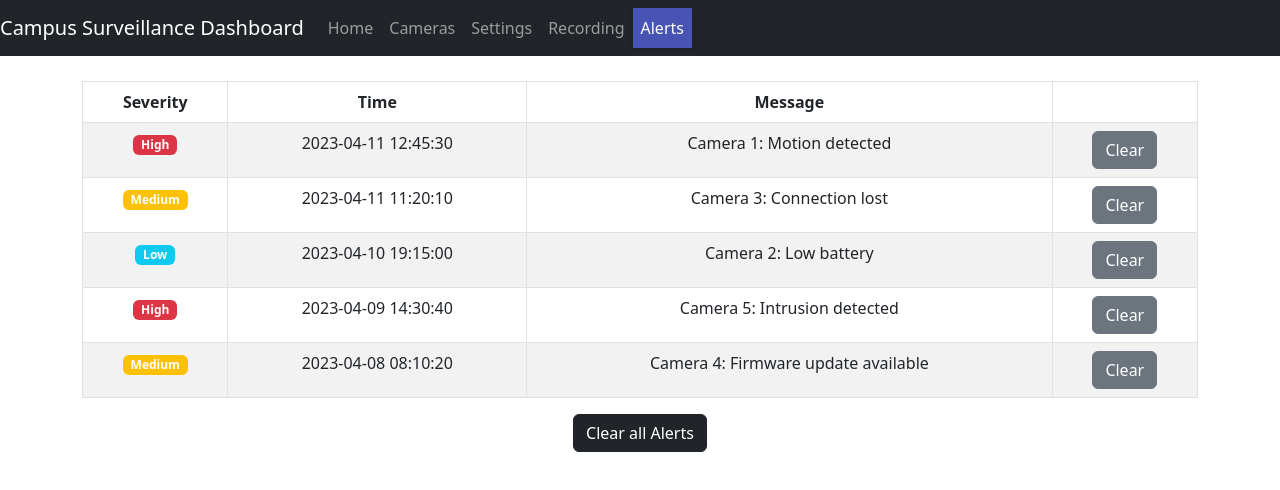
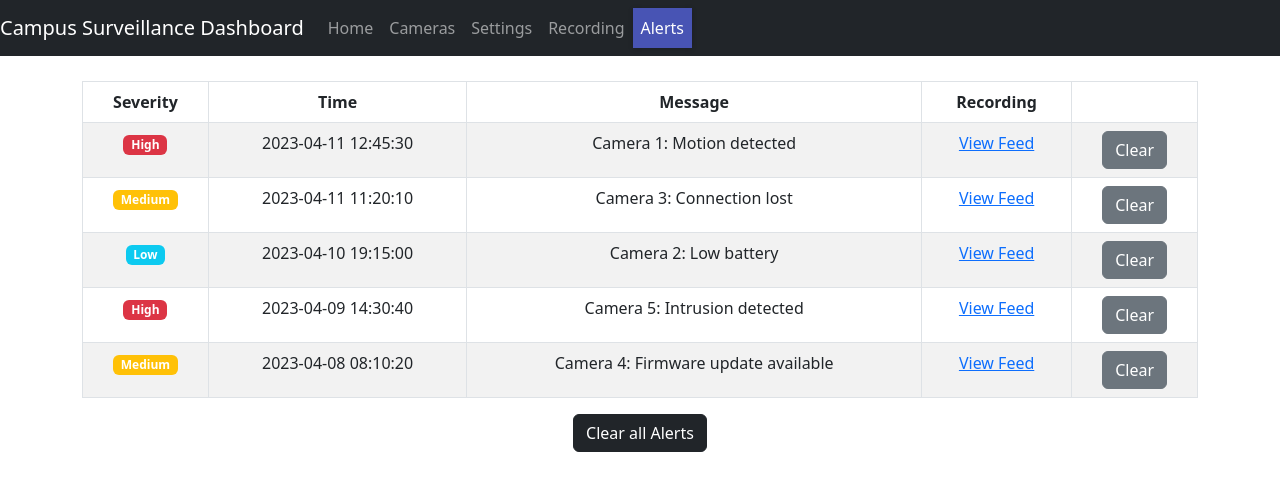
Before and after one commit to UnmeshPadhye/Camera_Dashboard, a React (Create React App) app in the folder frontend/camera-dash/: page /alerts in a window 1280 px wide. Shown: the top 490 px of the page. Built offline with nearby package versions, Linux system fonts and the light colour scheme.

Commit message:
Alert to Recoding page navigation and UI added

```diff
--- a/frontend/camera-dash/src/components/alerts/alertsPage.js
+++ b/frontend/camera-dash/src/components/alerts/alertsPage.js
@@ -1,5 +1,6 @@
 import React, { useState } from "react";
 import { Button, Table } from "react-bootstrap";
+import { Link } from "react-router-dom";
 
 
 function AlertsPage() {
@@ -51,6 +52,7 @@ function AlertsPage() {
                             <th>Severity</th>
                             <th>Time</th>
                             <th>Message</th>
+                            <th>Recording</th>
                             <th></th>
                         </tr>
                     </thead>
@@ -60,6 +62,10 @@ function AlertsPage() {
                                 <td>{alertBadge(alert.severity)}</td>
                                 <td>{alert.time}</td>
                                 <td>{alert.message}</td>
+                                <td>
+                                    {/* TO DO: Link component update to dynamic camera ID link */}
+                                    <Link to="/recording">View Feed</Link>
+                                </td>
                                 <td>
                                     <Button className="btn btn-secondary" onClick={() => clearNotification(index, alerts)}>Clear</Button>
                                 </td>
--- a/frontend/camera-dash/src/components/cards/alertnotify.js
+++ b/frontend/camera-dash/src/components/cards/alertnotify.js
@@ -36,9 +36,6 @@ function AlertsAndNotifications() {
     return <span className={`badge bg-${badgeVariant}`}>{severity}</span>;
   };
 
-  const showAlerts = (alerts) => {
-    <NavLink to="/alerts"></NavLink>
-  }
 
   return (
     <Card>
```
